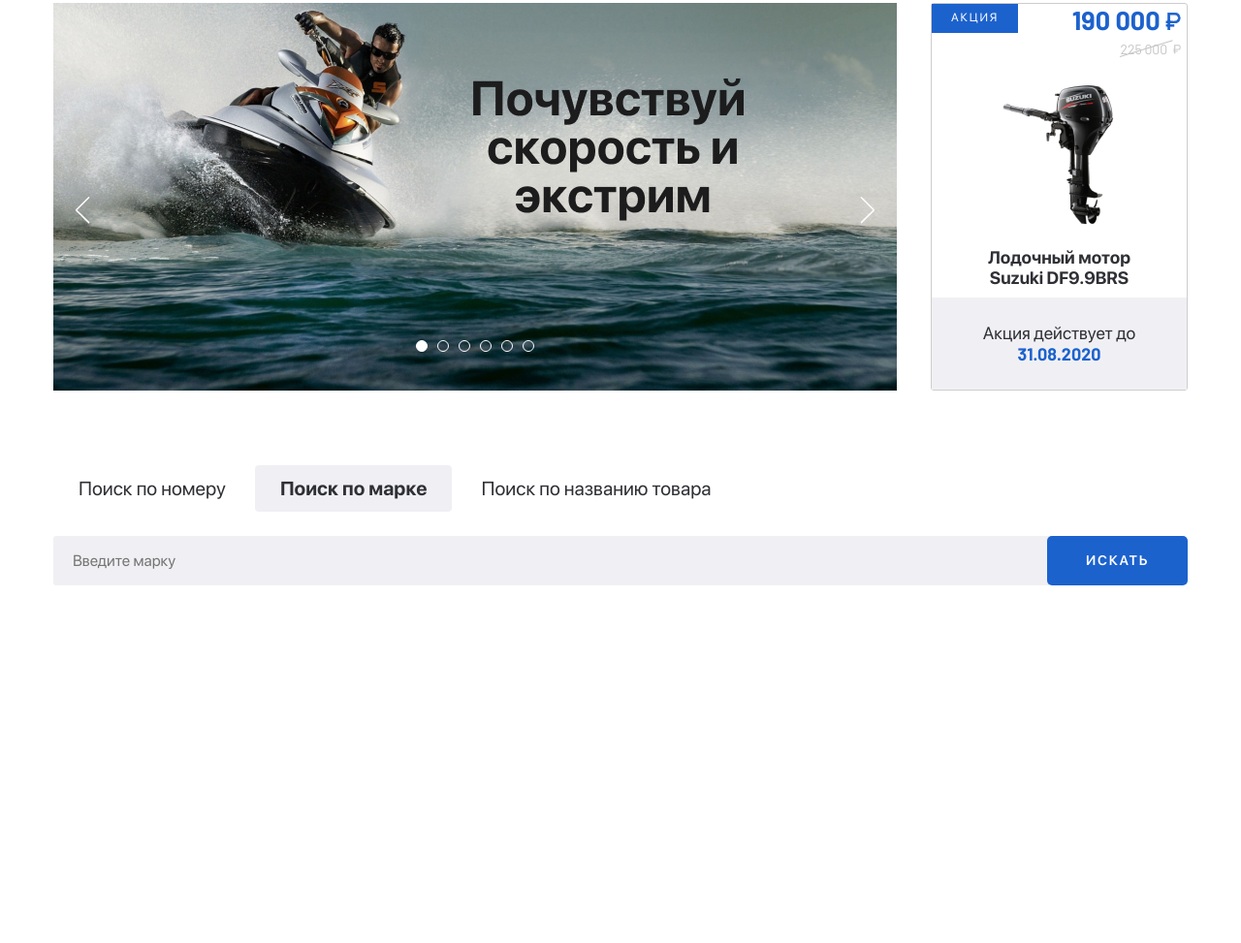
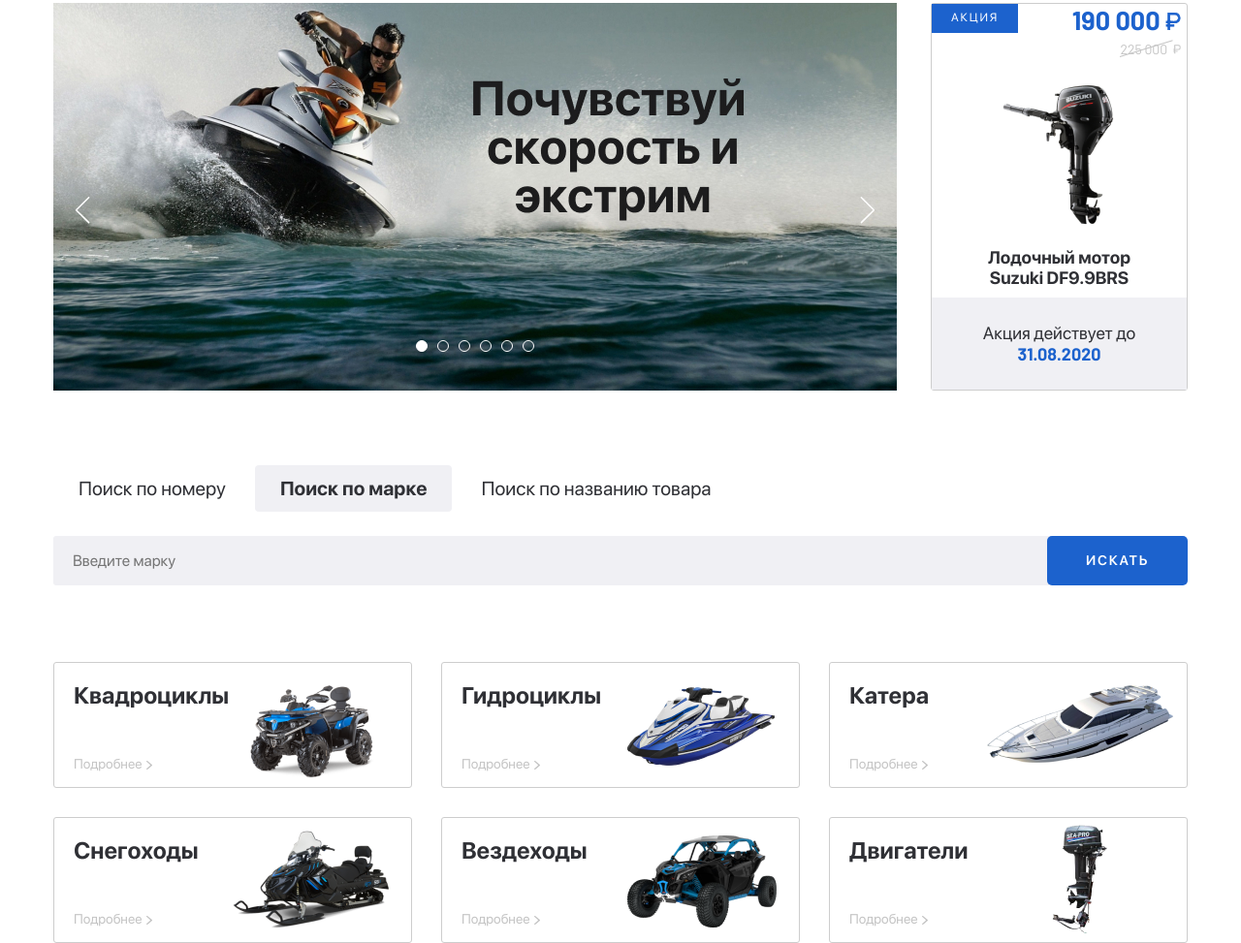
Before and after one commit to Beliestork/drive-moto-study-HTML, a plain HTML site: page index.html in a window 1280 px wide. Shown: the part 242-1215 px from the top of the page at 97% size. Before the commit the page ends 875 px from the top, so only its background shows below. Drawn offline with nearby package versions, Linux system fonts and the light colour scheme.

Commit message:
End with <category-picker> and change a little bit <category-search>
On branch master
Changes to be committed:
	modified:   css/style.css
	new file:   images/category-picker-1.png
	new file:   images/category-picker-2.png
	new file:   images/category-picker-3.png
	new file:   images/category-picker-4.png
	new file:   images/category-picker-5.png
	new file:   images/category-picker-6.png
	new file:   images/more-arrow.svg
	modified:   index.html

```diff
--- a/css/style.css
+++ b/css/style.css
@@ -464,16 +464,21 @@ img {
 .category-search__content {
     position: relative;
     margin-top: 25px;
+    min-height: 50px;
 }
 
 .category-search__form {
     position: absolute;
     top: 0px;
-    left: 0;
+    left: 0px;
     display: flex;
     justify-content: flex-start;
     width: 100%;
     visibility: hidden;
+}
+
+.category-search__form--active {
+    visibility: visible;
 }
 
 .category-search__input {
@@ -509,6 +514,109 @@ img {
     background-color: #1953ad;
 }
 
-.category-search__form--active {
-    visibility: visible
+
+/* ||CATAGORY-PICKER */
+
+.category-picker__inner {
+    display: flex;
+    flex-wrap: wrap;
+    justify-content: space-between;
+    gap: 30px;
 }
+
+.category-picker__item {
+    position: relative;
+    display: flex;
+    flex-direction: column;
+    justify-content: space-between;
+    width: 370px;
+    height: 130px;
+    padding: 20px 0px 14px 20px;
+    border: 1px solid #cdcdcd;
+    border-radius: 3px;
+    transition: box-shadow 300ms ease-out;
+}
+
+.category-picker__item:focus,
+.category-picker__item:hover {
+    box-shadow: 3px 3px 20px rgba(50, 50, 50, 0.25);
+}
+
+.category-picker__title {
+    color: #2f3035;
+    font: bold 24px/28px 'SF-Bold', sans-serif;
+    transition: color 250ms linear;
+}
+
+.category-picker__item:focus .category-picker__title,
+.category-picker__item:hover .category-picker__title {
+    color: #1c62cd;
+}
+
+.category-picker__image {
+    position: absolute;
+    right: 0px;
+    top: 0px;
+    max-width: 100%;
+}
+
+.category-picker__image--kvadro {
+    top: 22px;
+    right: 37px;
+}
+
+.category-picker__image--gidro {
+    top: 25px;
+    right: 25px;
+}
+
+.category-picker__image--ships {
+    top: 13px;
+    right: 6px;
+}
+
+.category-picker__image--snowmobile {
+    top: 11px;
+    right: 20px;
+}
+
+.category-picker__image--cross {
+    top: 15px;
+    right: 23px;
+}
+
+.category-picker__image--motors {
+    top: 7px;
+    right: 77px;
+}
+
+.category-picker__text {
+    position: relative;
+    display: inline-block;
+    color: #c4c4c4;
+    font-size: 14px;
+    line-height: 17px;
+    margin: 0px;
+    vertical-align: middle;
+    transition: color 250ms linear;
+}
+
+.category-picker__text::after {
+    content: url('../images/more-arrow.svg');
+    display: inline-block;
+    margin-left: 4px;
+    vertical-align: middle;
+    transition: margin-left 250ms linear;
+}
+
+
+.category-picker__item:focus .category-picker__text,
+.category-picker__item:hover .category-picker__text {
+    color: #ababab;
+}
+
+
+.category-picker__item:focus .category-picker__text::after,
+.category-picker__item:hover .category-picker__text::after {
+    margin-left: 6px;
+}
--- a/index.html
+++ b/index.html
@@ -147,6 +147,43 @@
     </div>
   </div>
 
+  <section class="category-picker">
+    <div class="container">
+      <div class="category-picker__inner">
+        <a class="category-picker__item" href="#">
+          <h3 class="category-picker__title">Квадроциклы</h3>
+          <img class="category-picker__image category-picker__image--kvadro" src="./images/category-picker-1.png" alt="Квадроциклы на Drive Moto">
+          <p class="category-picker__text">Подробнее</p>
+        </a>
+        <a class="category-picker__item" href="#">
+          <h3 class="category-picker__title">Гидроциклы</h3>
+          <img class="category-picker__image category-picker__image--gidro" src="./images/category-picker-2.png" alt="Гидроциклы на Drive Moto">
+          <p class="category-picker__text">Подробнее</p>
+        </a>
+        <a class="category-picker__item" href="#">
+          <h3 class="category-picker__title">Катера</h3>
+          <img class="category-picker__image category-picker__image--ships" src="./images/category-picker-3.png" alt="Катера на Drive Moto">
+          <p class="category-picker__text">Подробнее</p>
+        </a>
+        <a class="category-picker__item" href="#">
+          <h3 class="category-picker__title">Снегоходы</h3>
+          <img class="category-picker__image category-picker__image--snowmobile" src="./images/category-picker-4.png" alt="Снегоходы на Drive Moto">
+          <p class="category-picker__text">Подробнее</p>
+        </a>
+        <a class="category-picker__item" href="#">
+          <h3 class="category-picker__title">Вездеходы</h3>
+          <img class="category-picker__image category-picker__image--cross" src="./images/category-picker-5.png" alt="Вездеходы на Drive Moto">
+          <p class="category-picker__text">Подробнее</p>
+        </a>
+        <a class="category-picker__item" href="#">
+          <h3 class="category-picker__title">Двигатели</h3>
+          <img class="category-picker__image category-picker__image--motors" src="./images/category-picker-6.png" alt="Двигатели на Drive Moto">
+          <p class="category-picker__text">Подробнее</p>
+        </a>
+      </div>
+    </div>
+  </section>
+
   <script src="https://ajax.googleapis.com/ajax/libs/jquery/3.4.1/jquery.min.js"></script>
   <script src="./js/slick.min.js"></script>
   <script src="./js/main.js"></script>
```
Also changed, not shown: images/category-picker-1.png (added), images/category-picker-2.png (added), images/category-picker-3.png (added), images/category-picker-4.png (added), images/category-picker-5.png (added), images/category-picker-6.png (added), images/more-arrow.svg (added).
